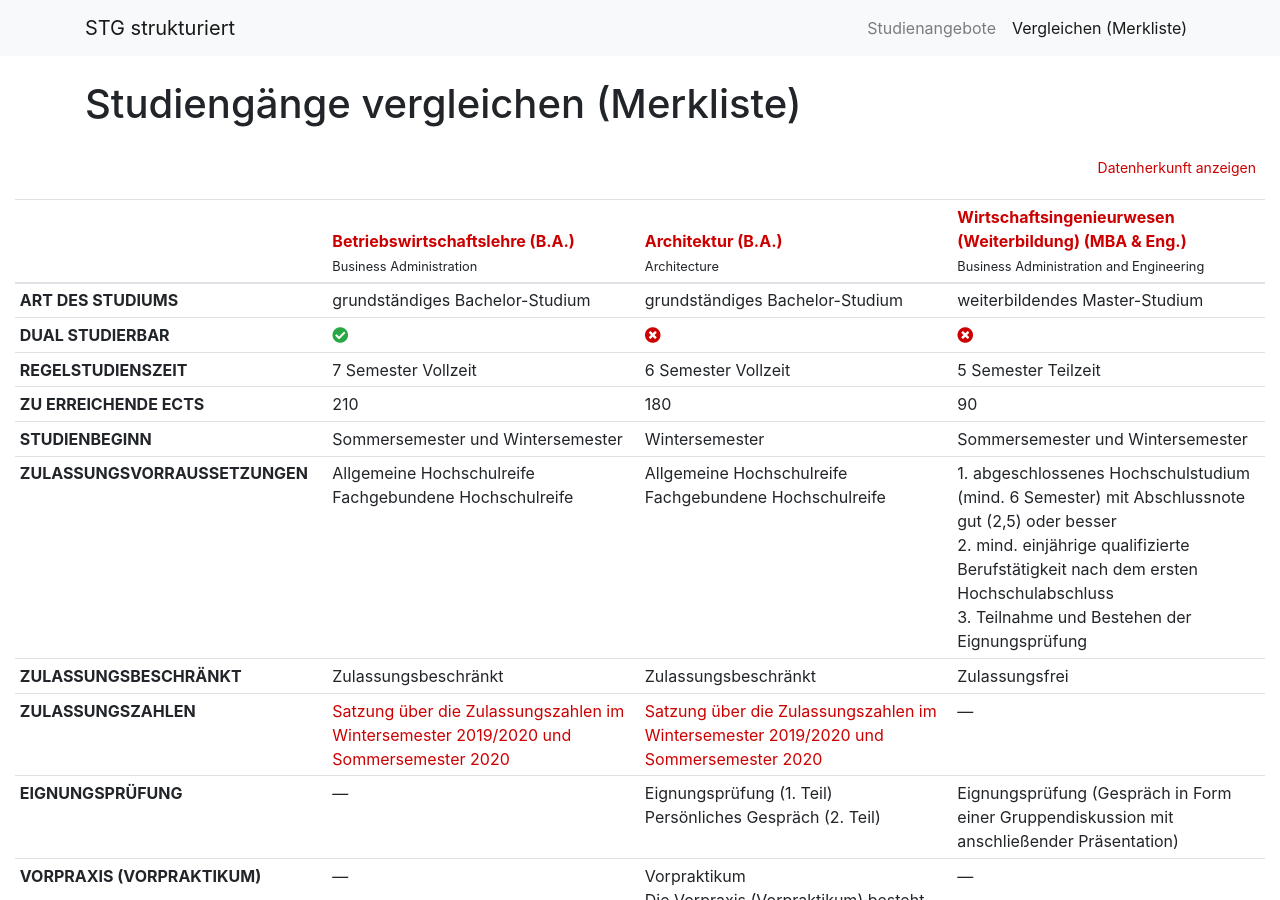
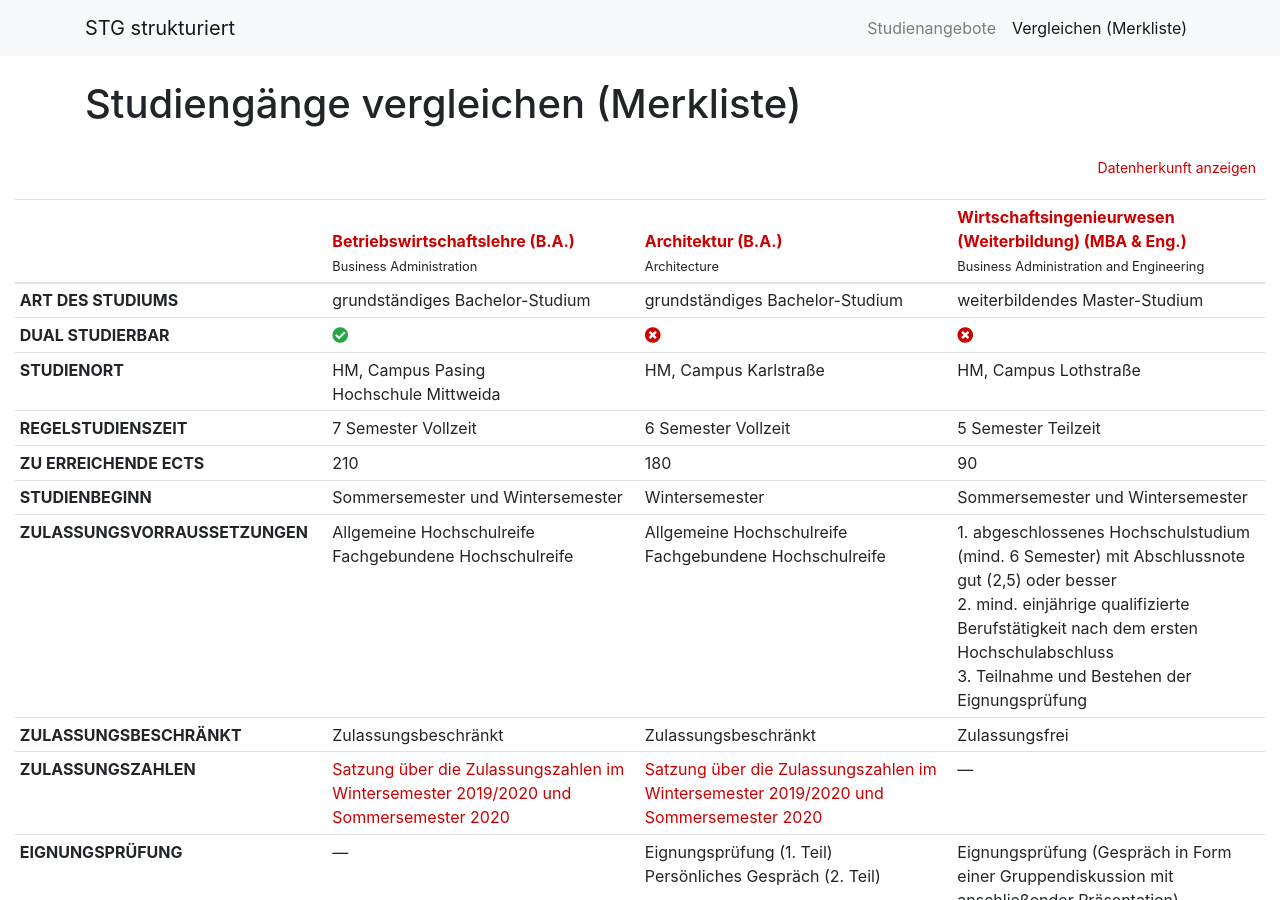
Before and after one commit to tgermer/stg, a Jekyll site: the page built from vergleichen.html, in a window 1280 px wide and 900 px high. Built offline with Jekyll 4.4.1, drawn with Linux system fonts in a browser that asks for light colours.

Commit message:
Studien-Ort hinzugefügt.

```diff
--- a/_data/stg.yaml
+++ b/_data/stg.yaml
@@ -14,6 +14,9 @@
     # - banking
     # - business
     - money
+  studien_ort:
+    - HM, Campus Pasing
+    - Hochschule Mittweida
   studien_art: grundständiges Bachelor-Studium
   dual: true
   doppel_abschluss: true
@@ -195,6 +198,8 @@
   tags:
     - architecture
     - munich
+  studien_ort:
+    - HM, Campus Karlstraße
   studien_art: grundständiges Bachelor-Studium
   dual: false
   doppel_abschluss: false
@@ -292,6 +297,8 @@
     # - business
     - money
     - engineering
+  studien_ort:
+    - HM, Campus Lothstraße
   studien_art: weiterbildendes Master-Studium
   dual: false
   doppel_abschluss: false
--- a/vergleichen.html
+++ b/vergleichen.html
@@ -39,6 +39,18 @@ title: Studiengänge vergleichen (Merkliste)
           {% endif %}
         </td>
         {% endfor %}
+      </tr>
+      <tr class="col-md-6">
+        <th scope="row" class="text-uppercase">Studienort</th>
+        {% for item in site.data.stg %}
+        <td>
+          {% if item.studien_ort != nil %}
+          <span class="d-block">{{ item.studien_ort | join: '</span><span class="d-block">' }}</span>
+          {% else %}
+          —
+          {% endif %}
+      </td>
+      {% endfor %}
       </tr>
       <tr>
         <th scope="row" class="text-uppercase">Regelstudienszeit{{ site.badge_p }}</th>
```
Also changed, not shown: _layouts/stg.html (+7 -1 lines).
